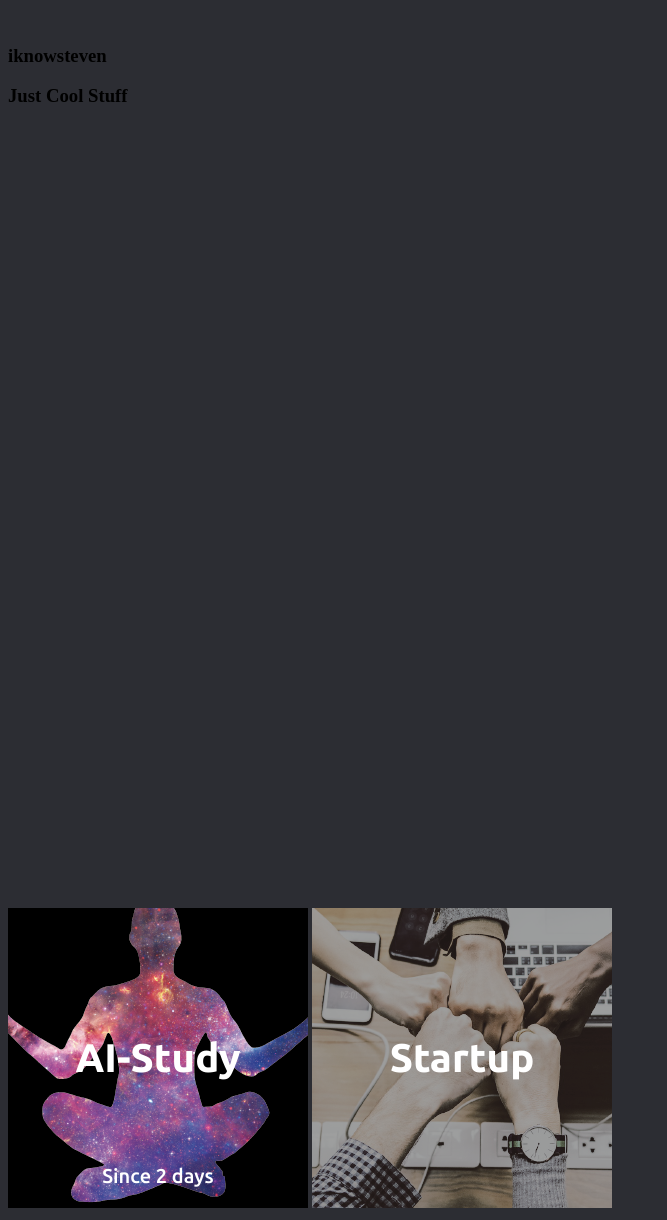
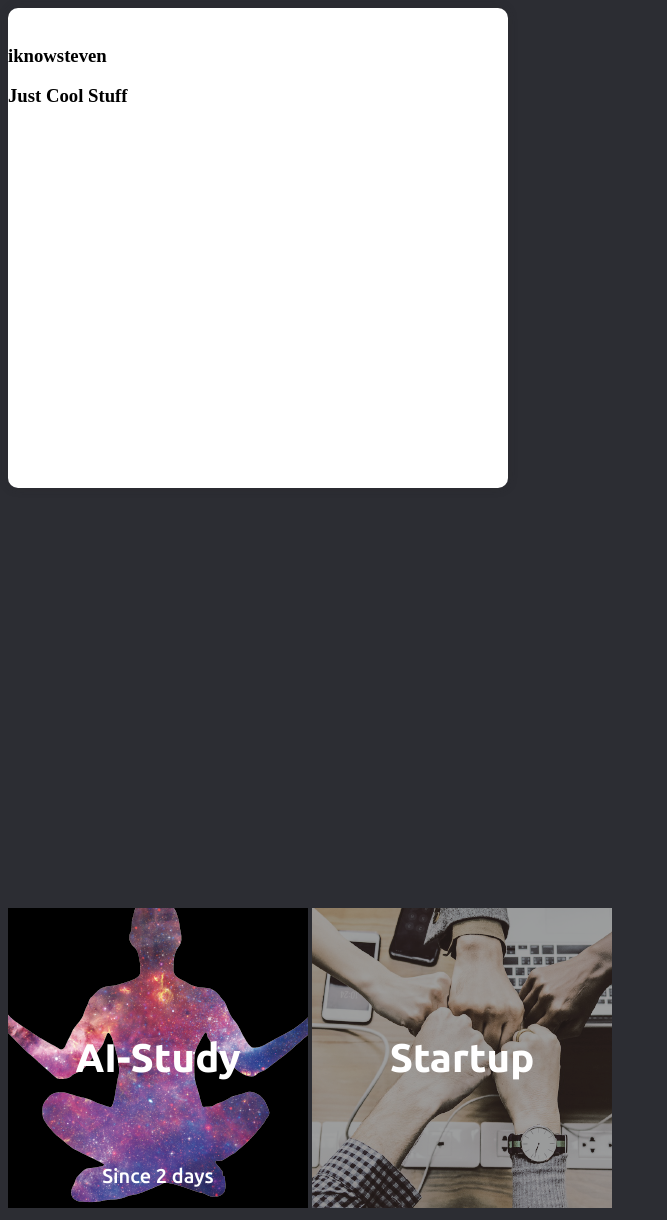
Before and after one commit to iknowSteven/iknowSteven.github.io, a Jekyll site: the page built from index.md, in a window 1280 px wide. Shown: the whole page, without its empty margins (0-667 px from the left). Built offline with Jekyll 4.4.1, drawn with Linux system fonts in a browser that asks for light colours; our own code applies the rules of GitHub Pages for plain Markdown files.

Commit message:
no message

```diff
--- a/assets/css/home.css
+++ b/assets/css/home.css
@@ -7,7 +7,7 @@ html {
 }
 
 #home_main_container {
-    width: 100vw;
+    width: 100%;
     height: 100vh;
     margin: auto;
 }
@@ -15,4 +15,7 @@ html {
 #home_main {
     width: 500px;
     height: 480px;
+    background: #FFFFFF;
+    border-radius: 10px;
+    box-shadow: 0 0 10px 0 rgba(40, 40, 40, 0.3);
 }
```
